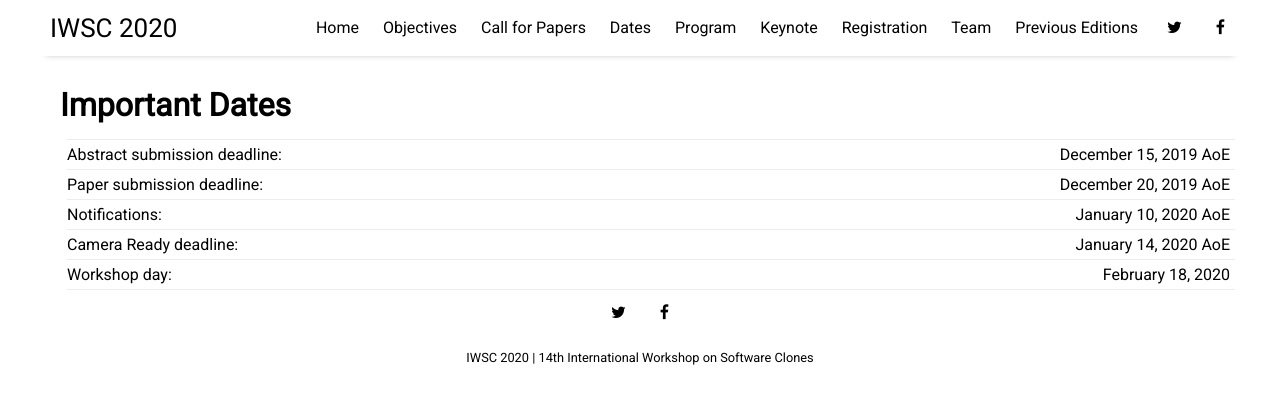
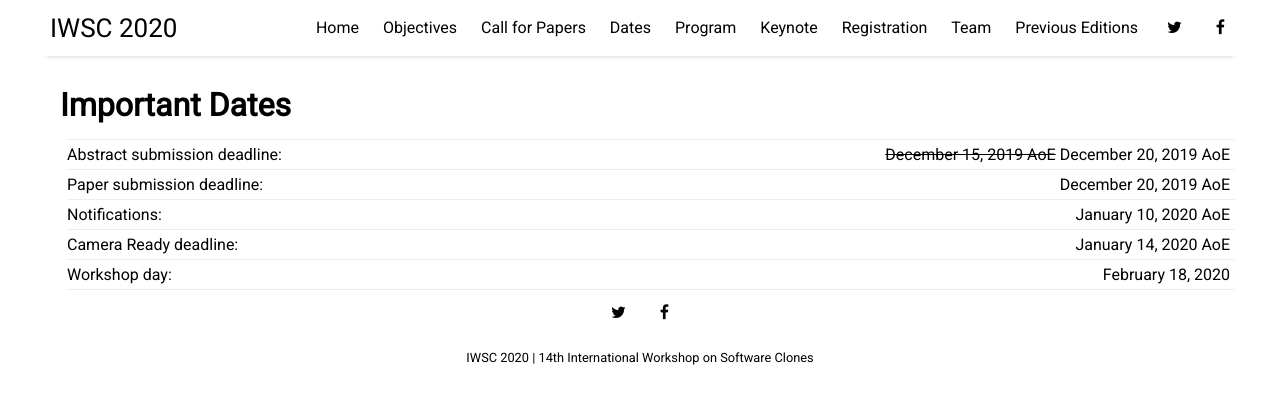
Before and after one commit to iwsc2020/iwsc2020.github.io, a Jekyll site: the page built from pages/important_dates.html, in a window 1280 px wide. Shown: the top 404 px of the page. Built offline with Jekyll 4.4.1, drawn with Linux system fonts in a browser that asks for light colours; nearby versions of some CDN libraries.

Commit message:
updated the abstract submission deadline

```diff
--- a/_includes/sidebar.html
+++ b/_includes/sidebar.html
@@ -23,7 +23,7 @@
       <table class="tg">
         <tr>
           <td class="tg-col">Paper Abstracts:</td>
-          <td class="tg-col">15 Dec 19 AoE</td>
+          <td class="tg-col"><del>15 Dec 19 AoE</del> 20 Dec 19 AoE</td>
         </tr>
         <tr>
           <td class="tg-col">Paper Submission:</td>
--- a/pages/important_dates.html
+++ b/pages/important_dates.html
@@ -7,7 +7,7 @@ title: Important Dates
   <table class="tg">
     <tr>
       <th class="tg-col">Abstract submission deadline:</td>
-      <th class="tg-date">December 15, 2019 AoE</td>
+      <th class="tg-date"><del>December 15, 2019 AoE</del> December 20, 2019 AoE</td>
     </tr>
     <tr>
       <td class="tg-col">Paper submission deadline:</td>
```
